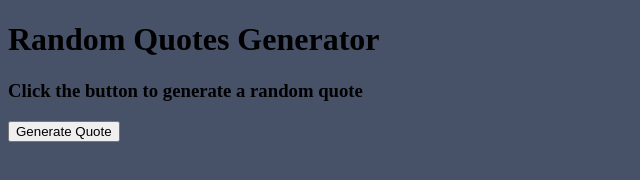
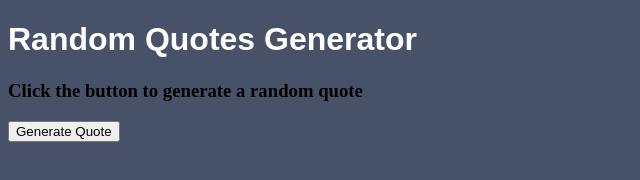
Before and after one commit to rohitkay/random-quotes-machine, a plain HTML site: page index.html in a window 1280 px wide. Shown: the whole page, without its empty margins (0-640 px from the left). Drawn offline with Linux system fonts and the light colour scheme.

Commit message:
style: change heading style

```diff
--- a/index.html
+++ b/index.html
@@ -8,7 +8,7 @@
 </head>
 <body>
 
-    <h1> Random Quotes Generator</h1>
+    <h1 class="heading"> Random Quotes Generator</h1>
 
     <div id="quote-box">
         <h3 class ="quote">Click the button to generate a random quote</h3>
--- a/style.css
+++ b/style.css
@@ -1,3 +1,8 @@
 body{
     background-color: #475168;
 }
+
+.heading{
+    color:white;
+    font-family: Arial, Helvetica, sans-serif;
+}
```
